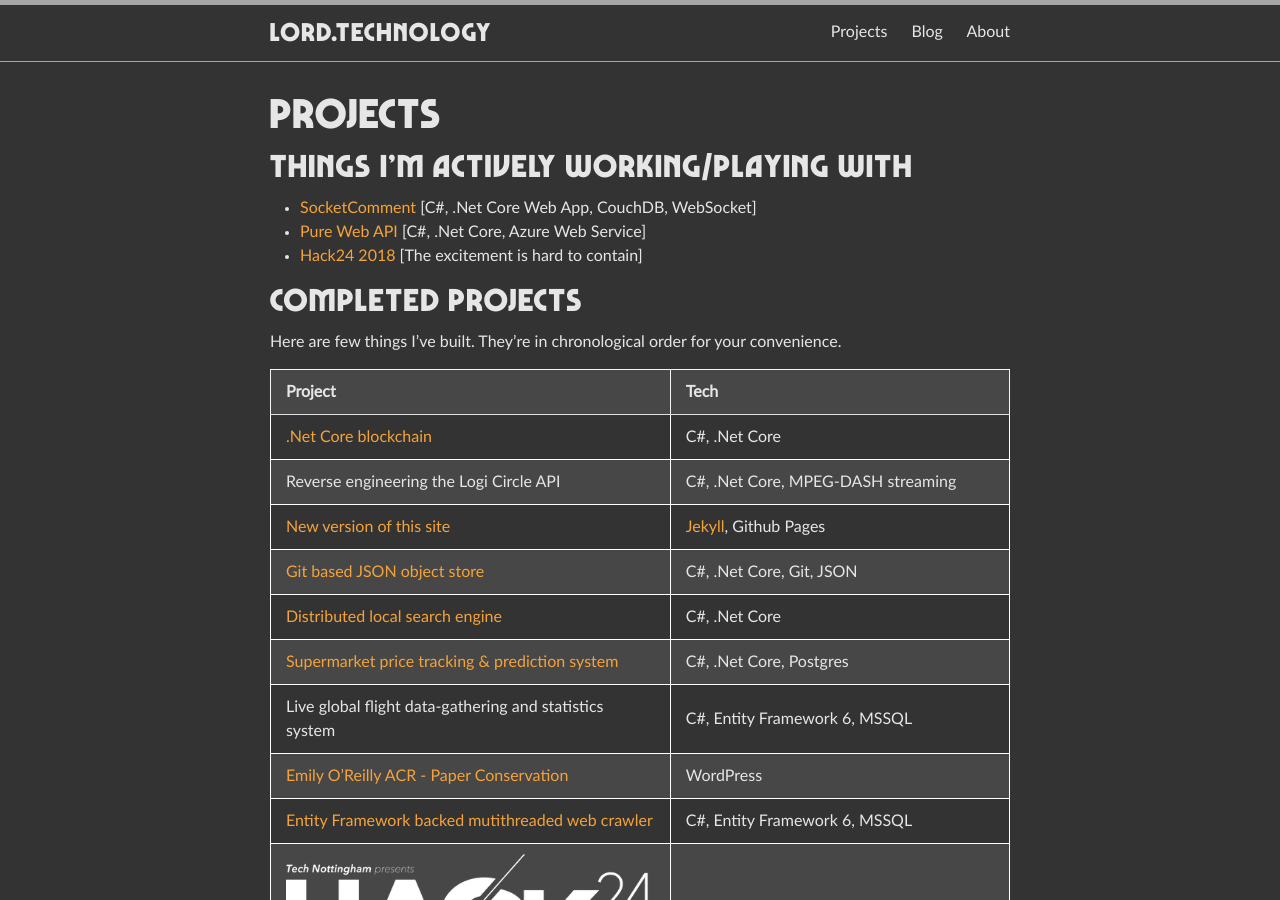
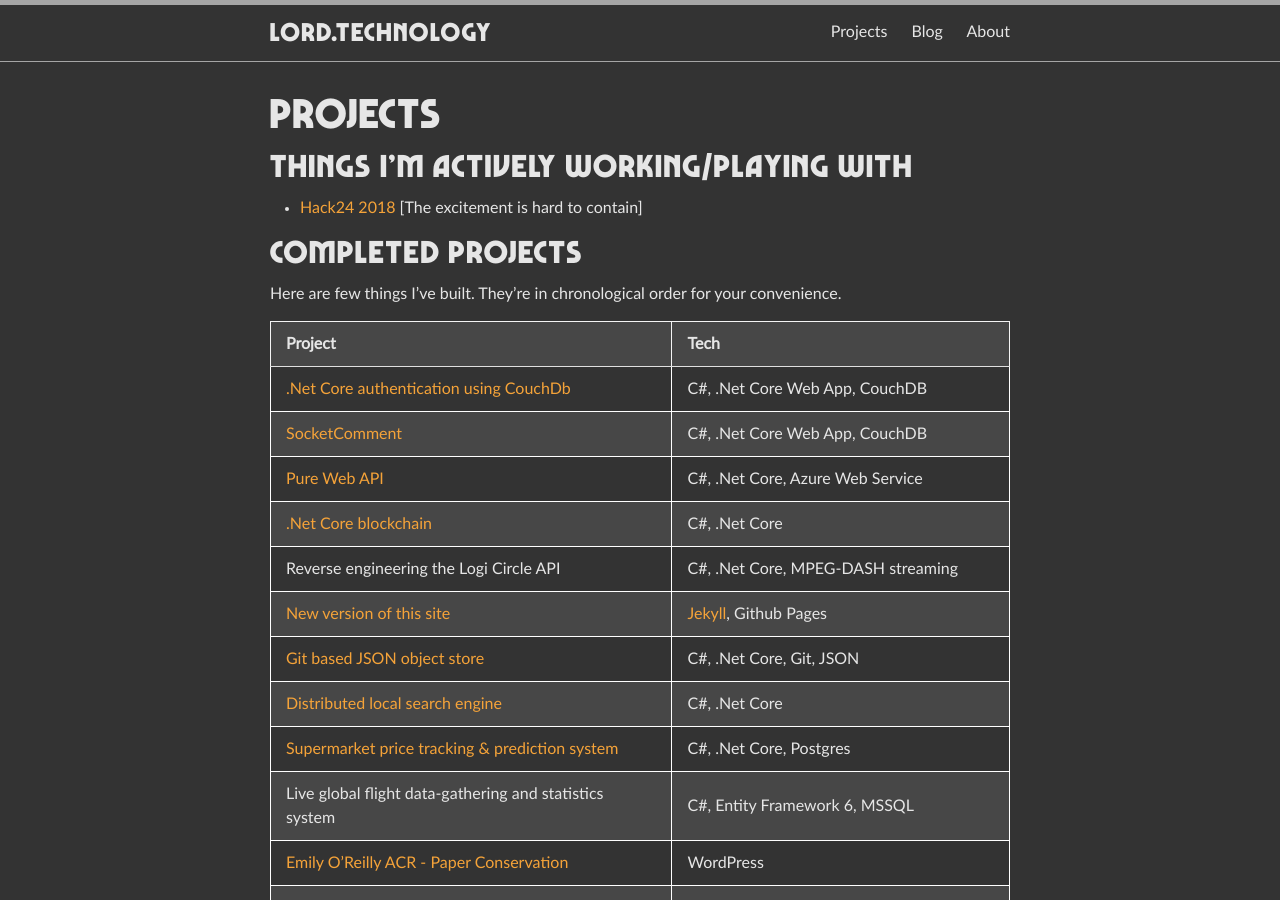
Before and after one commit to jamie-lord/Lord.technology, a Jekyll site: the page built from projects.md, in a window 1280 px wide and 900 px high. Built offline with Jekyll 4.4.1, drawn with Linux system fonts in a browser that asks for light colours.

Commit message:
Updated projects page

```diff
--- a/projects.md
+++ b/projects.md
@@ -6,8 +6,6 @@ permalink: /projects/
 ---
 ## Things I'm actively working/playing with
 
-* [SocketComment](https://github.com/jamie-lord/SocketComment) [C#, .Net Core Web App, CouchDB, WebSocket]
-* [Pure Web API](https://github.com/jamie-lord/PureApi) [C#, .Net Core, Azure Web Service]
 * [Hack24 2018](http://www.hack24.co.uk) [The excitement is hard to contain]
 
 ## Completed projects
@@ -16,6 +14,9 @@ Here are few things I've built. They're in chronological order for your convenie
 
 |Project|Tech|
 |:---|:---|
+|[.Net Core authentication using CouchDb](https://github.com/jamie-lord/NetCoreCouchDbAuthentication)|C#, .Net Core Web App, CouchDB|
+|[SocketComment](https://github.com/jamie-lord/SocketComment)|C#, .Net Core Web App, CouchDB|
+|[Pure Web API](https://github.com/jamie-lord/PureApi)|C#, .Net Core, Azure Web Service|
 |[.Net Core blockchain]({{ site.url }}/projects/dot-net-core-blockchain)|C#, .Net Core|
 |Reverse engineering the Logi Circle API|C#, .Net Core, MPEG-DASH streaming|
 |[New version of this site]({{ site.url }}{% post_url 2018-02-03-ubuntu-on-windows %})|[Jekyll](https://jekyllrb.com/), Github Pages|
```
